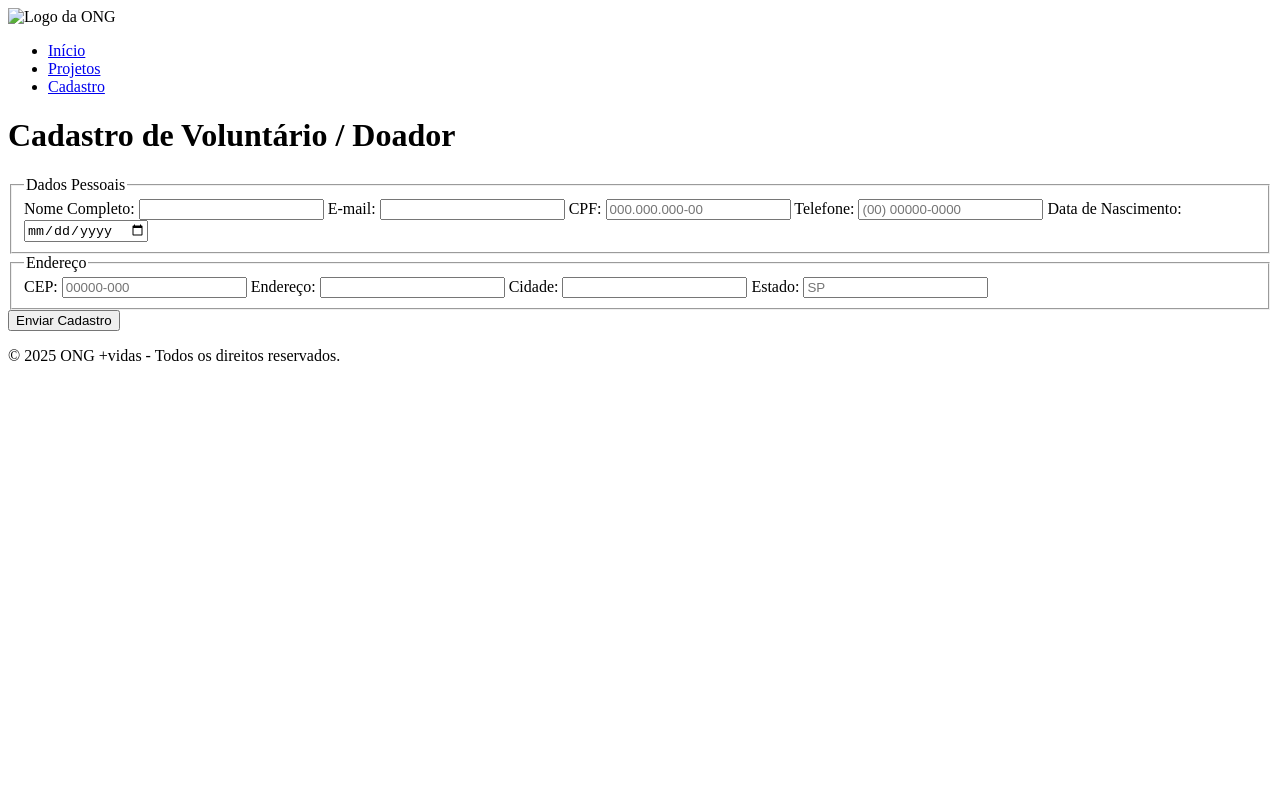
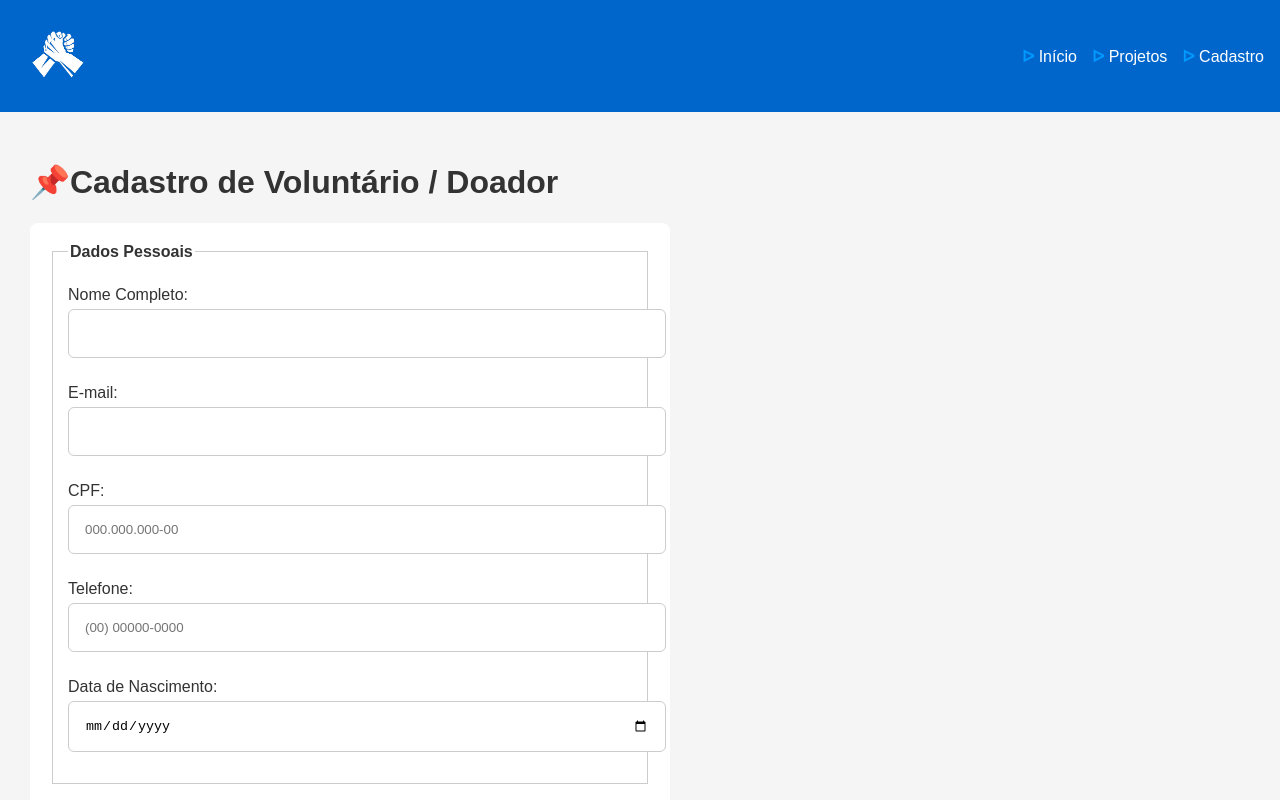
Before and after one commit to LucasBarbozaAmoedo/plataforma-ongs., a plain HTML site: page cadastro.html in a window 1280 px wide. Shown: the top 800 px of the page. Drawn offline with Linux system fonts and the light colour scheme.

Commit message:
Add files via upload

```diff
--- /dev/null
+++ b/assets/css/components.css
@@ -0,0 +1,36 @@
+/* Botões */
+button, .btn {
+  background-color: var(--cor-secundaria);
+  color: white;
+  border: none;
+  padding: var(--espaco-2) var(--espaco-3);
+  border-radius: 8px;
+  cursor: pointer;
+  transition: 0.3s;
+}
+
+button:hover {
+  background-color: var(--cor-primaria);
+}
+
+/* Cards */
+.card {
+  background-color: white;
+  border-radius: 12px;
+  box-shadow: 0 4px 8px rgba(0,0,0,0.1);
+  padding: var(--espaco-3);
+  text-align: center;
+}
+
+.card:hover {
+  transform: scale(1.03);
+}
+
+/* Formulários */
+input, select {
+  width: 100%;
+  padding: var(--espaco-2);
+  margin-bottom: var(--espaco-2);
+  border: 1px solid var(--cor-neutra-media);
+  border-radius: 6px;
+}
--- /dev/null
+++ b/assets/css/layout.css
@@ -0,0 +1,38 @@
+body {
+  margin: 0;
+  font-family: var(--fonte-base);
+  background-color: var(--cor-neutra-clara);
+  color: var(--cor-neutra-escura);
+}
+
+/* GRID principal */
+.container {
+  display: grid;
+  grid-template-columns: repeat(12, 1fr);
+  gap: var(--espaco-2);
+  max-width: 1200px;
+  margin: auto;
+  padding: var(--espaco-3);
+}
+
+/* Cabeçalho e rodapé */
+header, footer {
+  grid-column: 1 / -1;
+  background-color: var(--cor-primaria);
+  color: white;
+  text-align: center;
+  padding: var(--espaco-2);
+}
+
+/* Responsividade */
+@media (max-width: 1024px) {
+  .container { grid-template-columns: repeat(8, 1fr); }
+}
+
+@media (max-width: 768px) {
+  .container { grid-template-columns: repeat(4, 1fr); }
+}
+
+@media (max-width: 480px) {
+  .container { grid-template-columns: repeat(2, 1fr); }
+}
--- /dev/null
+++ b/assets/css/style.css
@@ -0,0 +1,159 @@
+/* ======= ESTILO DO CABEÇALHO ======= */
+header {
+  background-color: var(--cor-primaria); /* Cor principal do seu tema */
+  color: white;
+  padding: 16px 32px;
+  display: flex;
+  justify-content: space-between;
+  align-items: center;
+}
+
+/* Logo e nome da ONG */
+.logo {
+  display: flex;
+  align-items: center;
+  gap: 12px;
+}
+
+.logo img {
+  height: 80px;
+}
+
+.logo h1 {
+  font-size: 1.5rem;
+  font-weight: 700;
+}
+
+/* ======= MENU DE NAVEGAÇÃO ======= */
+nav ul {
+  list-style: none;
+  display: flex;
+  gap: 24px;
+  margin: 0;
+  padding: 0;
+}
+
+nav ul li a {
+  color: white;
+  text-decoration: none;
+  font-weight: 500;
+  transition: 0.3s;
+}
+
+/* (quando passa o mouse) */
+nav ul li a:hover {
+  color: var(--cor-scundara);
+}
+
+/* ======= ÍCONE ᐅ ANTES DOS BOTÕES ======= */
+nav ul li a::before {
+  content: " ᐅ ";
+  color: var(--cor-secundaria);
+  font-weight: bold;
+}
+body {
+  font-family: Arial, sans-serif;
+  margin: 0;
+  background-color: #fafafa;
+  color: #333;
+}
+
+header {
+  background-color: #332a7b;
+  color: white;
+  display: flex;
+  align-items: center;
+  justify-content: space-between;
+  padding: 15px 30px;
+}
+
+.logo {
+  height: 80px;
+}
+
+nav ul {
+  list-style: none;
+  display: flex;
+  gap: 15px;
+}
+
+nav a {
+  color: white;
+  text-decoration: none;
+  font-weight: bold;
+}
+
+nav a:hover {
+  text-decoration: underline;
+}
+
+main {
+  padding: 30px;
+}
+
+section {
+  margin-bottom: 40px;
+}
+
+.projeto img, .sobre img {
+  width: 100%;
+  max-width: 600px;
+  border-radius: 8px;
+  margin-top: 10px;
+}
+
+.botao {
+  display: inline-block;
+  padding: 10px 20px;
+  background-color: #312a7b;
+  color: white;
+  border-radius: 5px;
+  text-decoration: none;
+}
+
+form {
+  background: white;
+  padding: 20px;
+  border-radius: 8px;
+  max-width: 600px;
+}
+
+fieldset {
+  border: 1px solid #ccc;
+  margin-bottom: 20px;
+  padding: 15px;
+}
+
+legend {
+  font-weight: bold;
+}
+
+label {
+  display: block;
+  margin-top: 10px;
+}
+
+input, button {
+  width: 100%;
+  padding: 8px;
+  margin-top: 5px;
+  border-radius: 4px;
+  border: 1px solid #ccc;
+}
+
+button {
+  background-color: #3a2a7b;
+  color: white;
+  cursor: pointer;
+}
+
+button:hover {
+  background-color: #29256b;
+}
+
+footer {
+  text-align: center;
+  background-color: #3d2a7b;
+  color: white;
+  padding: 10px;
+}
--- /dev/null
+++ b/assets/css/variables.css
@@ -0,0 +1,27 @@
+:root {
+  /* Cores */
+  --cor-primaria: #0066cc;
+  --cor-secundaria: #0099ff;
+  --cor-sucesso: #28a745;
+  --cor-erro: #dc3545;
+  --cor-alerta: #ffc107;
+  --cor-neutra-clara: #f5f5f5;
+  --cor-neutra-media: #cccccc;
+  --cor-neutra-escura: #333333;
+
+  /* Fontes */
+  --fonte-base: 'Poppins', sans-serif;
+  --fonte-tamanho-1: 12px;
+  --fonte-tamanho-2: 14px;
+  --fonte-tamanho-3: 16px;
+  --fonte-tamanho-4: 20px;
+  --fonte-tamanho-5: 28px;
+
+  /* Espaços */
+  --espaco-1: 8px;
+  --espaco-2: 16px;
+  --espaco-3: 24px;
+  --espaco-4: 32px;
+  --espaco-5: 48px;
+  --espaco-6: 64px;
+}
--- a/cadastro.html
+++ b/cadastro.html
@@ -1,10 +1,14 @@
 <!DOCTYPE html>
 <html lang="pt-BR">
 <head>
+
   <meta charset="UTF-8">
   <meta name="viewport" content="width=device-width, initial-scale=1.0">
   <title>Cadastro - ONG +vidas</title>
-  <link rel="stylesheet" href="assets/css/style.css">
+  <link rel="stylesheet" href="assets/css/style.css"><link rel="stylesheet" href="assets/css/variables.css">
+  <link rel="stylesheet" href="assets/css/layout.css">
+  <link rel="stylesheet" href="assets/css/components.css">
+
 </head>
 <body>
 
@@ -20,7 +24,7 @@
   </header>
 
   <main>
-    <h1>Cadastro de Voluntário / Doador</h1>
+    <h1>📌Cadastro de Voluntário / Doador</h1>
 
     <form>
       <fieldset>
```
Also changed, not shown: index.html (+11 -3 lines), projetos.html (+9 -4 lines), assets/img/logo.png (added), assets/img/projeto1.jpg (added), assets/img/projeto2.jpg (added), assets/img/voluntario.jpg (added).
